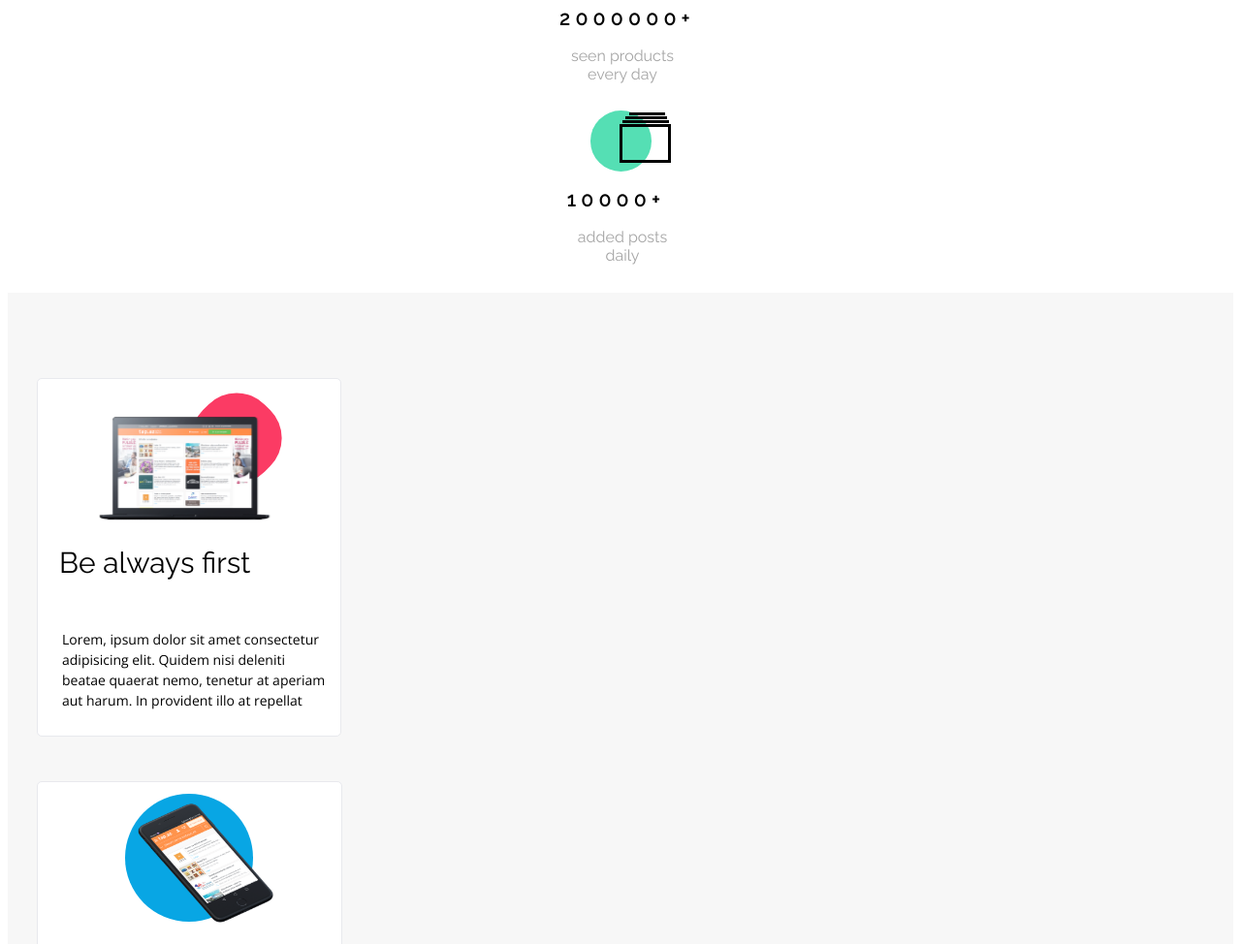
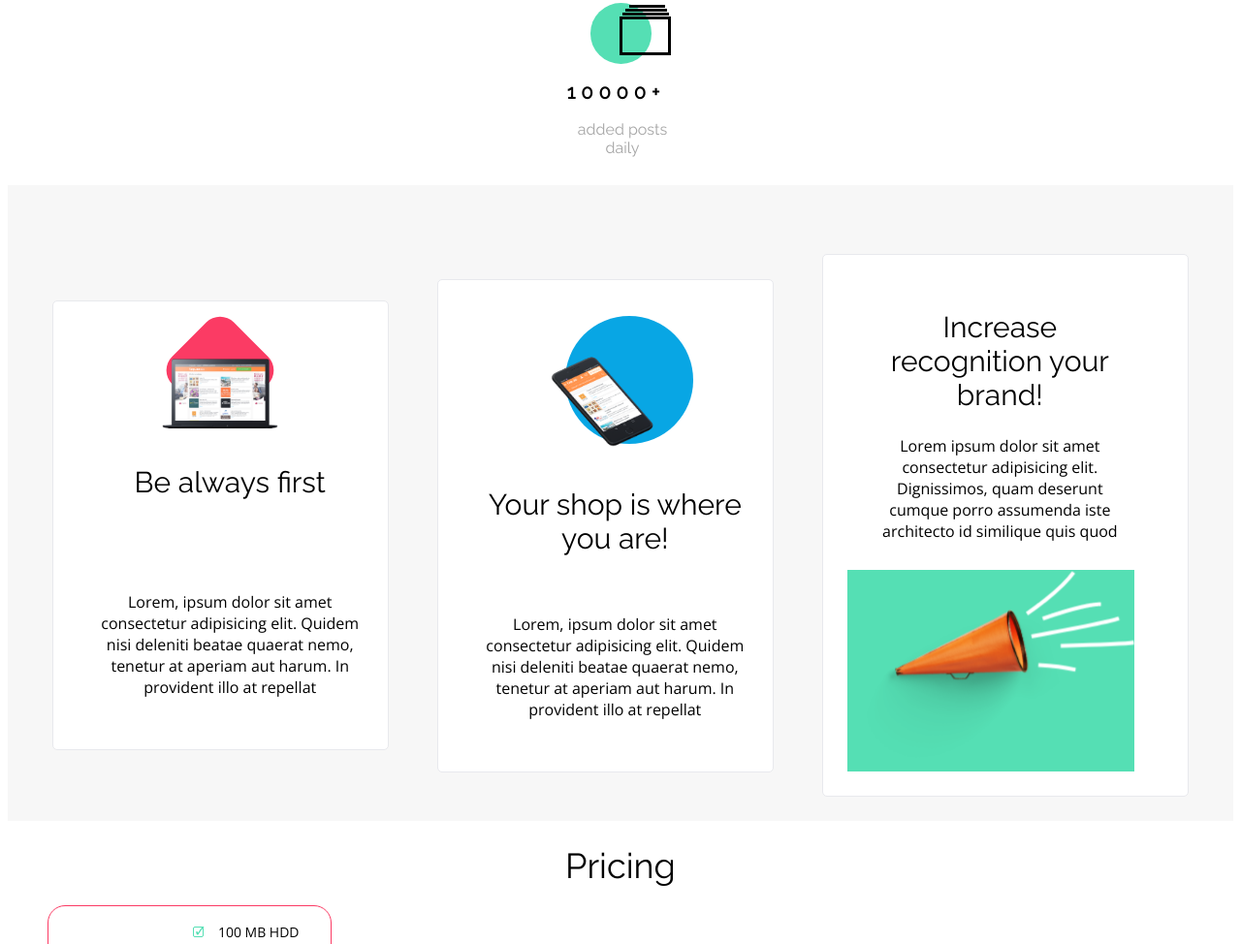
Before and after one commit to technokitos/best_shop, a plain HTML site: page index.html in a window 1280 px wide. Shown: the part 1088-2062 px from the top of the page at 97% size. Drawn offline with nearby package versions, Linux system fonts and the light colour scheme.

Commit message:
actualizo proyecto,version movil y algo responsive

```diff
--- a/assets/style.css
+++ b/assets/style.css
@@ -86,15 +86,14 @@ div.enlaces[type=checkbox] {
 .contenedor1 {
     width: 100%;
     margin-top: 170px;
+    text-align: center;
 }
 
 .contenedor1 h1 {
-    width: 162px;
-    height: 41px;
     font-family: 'Raleway';
     font-style: normal;
     font-weight: 400;
-    font-size: 35px;
+    font-size: 2em;
     line-height: 41px;
     color: #000000;
     text-align: center;
@@ -104,12 +103,10 @@ div.enlaces[type=checkbox] {
 }
 
 .contenedor1 h2 {
-    width: 308px;
-    height: 57px;
     font-family: 'Open Sans';
     font-style: normal;
     font-weight: 400;
-    font-size: 16px;
+    font-size: 0.75em;
     line-height: 23px;
     text-align: center;
     color: #000000;
@@ -121,13 +118,10 @@ div.enlaces[type=checkbox] {
     width: 310px;
     height: 67px;
     background: #08A6E4;
-    box-shadow: 5px 10px 14px rgba(7, 172, 230, 0.29);
+    box-shadow: 5px 10px 14px rgb(7 172 230 / 29%);
     border-radius: 40px;
     border: white;
     color: white;
-    margin-top: 28px;
-    margin-left: 33px;
-    margin-bottom: 51px;
 }
 
 .divImg {
@@ -320,58 +314,33 @@ div.enlaces[type=checkbox] {
 
 .divGris {
     width: 100%;
-    height: 1470px;
-    top: 1426px;
+    height: auto;
     padding-top: 46px;
     background: #F7F7F7;
+    display: flex;
+    justify-content: center;
+    align-items: center;
 }
 
-.divG1 {
-    position: relative;
-    width: 314px;
-    height: 370px;
-    margin-left: 30px;
-    margin-top: 42px;
+@media (max-width:798px) {
+    .divGris {
+        display: inherit !important;
+    }
+}
+
+.divG {
     background: #FFFFFF;
     border: 1px solid #E8E9ED;
     box-sizing: border-box;
     border-radius: 5px;
+    text-align: center;
+    margin: 2%;
+    padding: 2%;
 }
 
-.divG2 {
+.divG img {
     position: relative;
-    width: 315px;
-    height: 420px;
-    margin-left: 30px;
-    margin-top: 46px;
-    background: #FFFFFF;
-    border: 1px solid #E8E9ED;
-    box-sizing: border-box;
-    border-radius: 5px;
-}
-
-.divG3 {
-    width: 314px;
-    height: 298px;
-    left: 11.69px;
-    top: 0px;
-    margin-left: 30px;
-    margin-top: 46px;
-    background: #FFFFFF;
-    border: 1px solid #E8E9ED;
-    box-sizing: border-box;
-    border-radius: 5px;
-}
-
-.divG4 {
-    width: 314px;
-    height: 195px;
-    margin-bottom: 30px;
-    margin-left: 30px;
-    background: #55DFB4;
-    border: 1px solid #E8E9ED;
-    box-sizing: border-box;
-    border-radius: 5px;
+    margin-top: -80px;
 }
 
 .divG1img {
@@ -383,41 +352,28 @@ div.enlaces[type=checkbox] {
     background-image: url(../assets/img/Macbook22.png);
 }
 
+.contenedor {
+    padding: 0.01em 16px;
+}
+
+*,
+*:before,
+*:after {
+    box-sizing: inherit;
+}
+
 .pnkCircle {
-    position: absolute;
     width: 90.12px;
     height: 90.12px;
-    margin-left: 159.78px;
     margin-top: 16px;
     background: #FB3B64;
-    border-radius: 41px;
+    border-radius: 20px;
     transform: rotate(-45deg);
-}
-
-.divG1 h4 {
-    width: 198px;
-    height: 36px;
-    margin-left: 22px;
-    margin-top: 171.96px;
-    font-family: 'Raleway';
-    font-style: normal;
-    font-weight: 400;
-    font-size: 30px;
-    line-height: 35px;
-    color: #000000;
-}
-
-.divG1 p {
-    width: 272px;
-    height: 84px;
-    left: 21px;
-    padding-top: 10px;
-    font-family: 'Open Sans';
-    font-style: normal;
-    font-weight: 400;
-    font-size: 14px;
-    line-height: 21px;
-    color: #000000;
+    position: relative;
+    left: 0;
+    right: 0;
+    margin: auto;
+    z-index: 0;
 }
 
 .divG2img {
@@ -430,7 +386,7 @@ div.enlaces[type=checkbox] {
 }
 
 .blueCircle {
-    position: absolute;
+    position: relative;
     width: 131.88px;
     height: 131.7px;
     left: 90px;
@@ -439,33 +395,7 @@ div.enlaces[type=checkbox] {
     border-radius: 50%;
 }
 
-.divG2 h4 {
-    width: 198px;
-    height: 36px;
-    margin-left: 22px;
-    margin-top: 176.96px;
-    font-family: 'Raleway';
-    font-style: normal;
-    font-weight: 400;
-    font-size: 30px;
-    line-height: 35px;
-    color: #000000;
-}
-
-.divG2 p {
-    width: 272px;
-    height: 84px;
-    left: 21px;
-    padding-top: 52px;
-    font-family: 'Open Sans';
-    font-style: normal;
-    font-weight: 400;
-    font-size: 14px;
-    line-height: 21px;
-    color: #000000;
-}
-
-.divG3 h4 {
+.divG h4 {
     width: 274px;
     height: 90px;
     margin-left: 20px;
@@ -478,7 +408,7 @@ div.enlaces[type=checkbox] {
     color: #000000;
 }
 
-.divG3 p {
+.divG p {
     width: 274px;
     height: 114px;
     margin-left: 20px;
@@ -497,6 +427,7 @@ div.enlaces[type=checkbox] {
     margin-right: 29.69px;
     margin-top: 24.64px;
     background: url(../assets/img/Trumpet2.png);
+    background-color: #55DFB4;
 }
 
 .divPricings {
--- a/index.html
+++ b/index.html
@@ -114,32 +114,28 @@
 
         <div class="divGris">
 
-            <div class="divG1">
+            <div class="divG">
 
-                <div class="pnkCircle"></div>
-                <div class="divG1img">
-
+                <div class="contenedor">
+                    <div class="pnkCircle"></div>
+                    <img src="assets/img/Macbook22.png" style="width: 50% ;" alt="">
                 </div>
-
                 <h4>Be always first</h4>
                 <p>Lorem, ipsum dolor sit amet consectetur adipisicing elit. Quidem nisi deleniti beatae quaerat nemo, tenetur at aperiam aut harum. In provident illo at repellat</p>
             </div>
-            <div class="divG2">
-                <div class="blueCircle"></div>
-                <div class="divG2img">
+            <div class="divG">
+                <div class="contenedor">
+                    <div class="blueCircle"></div>
+                    <img src="assets/img/iPhone22.png" style="width: 50% ;" alt="">
                 </div>
                 <h4>Your shop is where you are!</h4>
                 <p>Lorem, ipsum dolor sit amet consectetur adipisicing elit. Quidem nisi deleniti beatae quaerat nemo, tenetur at aperiam aut harum. In provident illo at repellat</p>
 
             </div>
-            <div class="divG3">
+            <div class="divG">
                 <h4>Increase recognition your brand!</h4>
                 <p>Lorem ipsum dolor sit amet consectetur adipisicing elit. Dignissimos, quam deserunt cumque porro assumenda iste architecto id similique quis quod</p>
-            </div>
-            <div class="divG4">
-                <div class="divG4img">
-
-                </div>
+                <div class="divG4img"></div>
             </div>
         </div>
         <div class="divPricings">
@@ -343,8 +339,6 @@
                         <svg class="fLogo" width="8" height="17" viewBox="0 0 8 17" fill="none" xmlns="http://www.w3.org/2000/svg">
                             <path d="M7.08811 8.47986H4.90211V16.2379H1.59111V8.47986H0.0161133V5.75386H1.59111V3.98886C1.56186 3.5472 1.62909 3.10446 1.78814 2.69139C1.94719 2.27831 2.19423 1.90481 2.51213 1.59681C2.83003 1.2888 3.21116 1.05368 3.62905 0.907776C4.04695 0.761867 4.49159 0.708666 4.93211 0.751865L7.38511 0.761866V3.40886H5.60511C5.50788 3.40287 5.41051 3.41834 5.31993 3.45419C5.22934 3.49003 5.14775 3.54537 5.08095 3.61628C5.01415 3.68719 4.96376 3.77193 4.93337 3.86449C4.90299 3.95705 4.89334 4.05516 4.90511 4.15187V5.75187H7.38011L7.08811 8.47986Z" fill="white"/>
                             </svg>
-
-
                     </div>
                 </div>
             </div>
```
